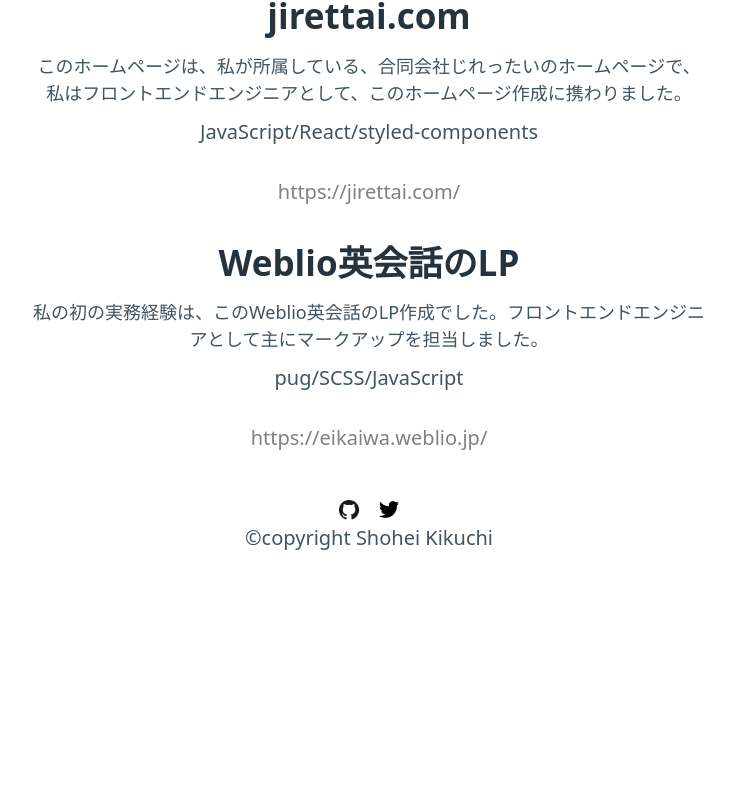
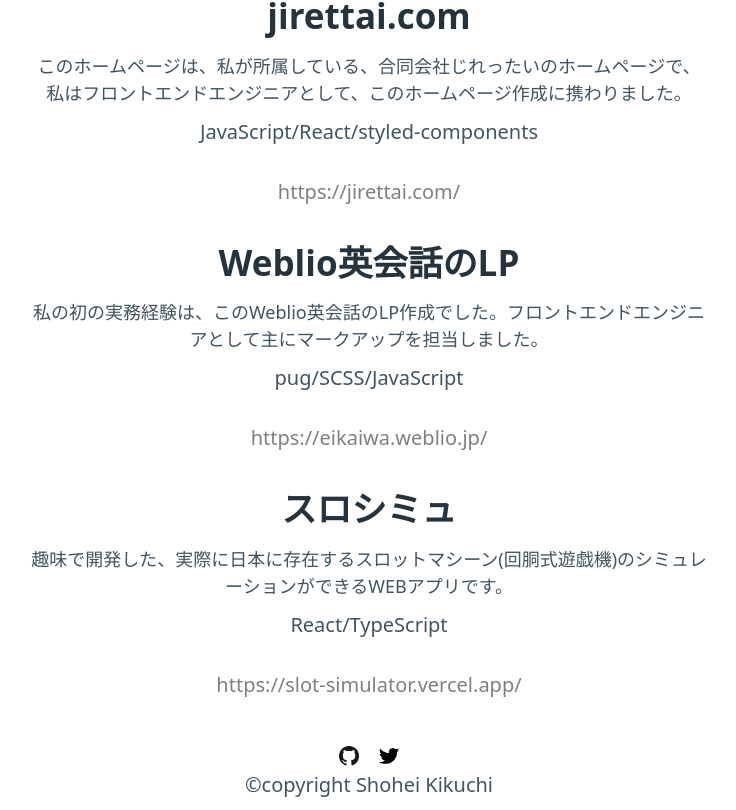
Before and after one commit to skikuchi7329/Portfolio, a Next.js app: page / in a window 1280 px wide. Shown: the part 2197-3007 px from the top of the page, without its empty margins (271-1007 px from the left). Before the commit the page ends 2760 px from the top, so only its background shows below. Built offline with nearby package versions, Linux system fonts and the light colour scheme.

Commit message:
chore: Add data

```diff
--- a/src/data/index.ts
+++ b/src/data/index.ts
@@ -22,7 +22,13 @@
     content: '私の初の実務経験は、このWeblio英会話のLP作成でした。フロントエンドエンジニアとして主にマークアップを担当しました。',
     language: 'pug/SCSS/JavaScript',
     link: 'https://eikaiwa.weblio.jp/',
-  }
+  },
+  {
+    title: 'スロシミュ',
+    content: '趣味で開発した、実際に日本に存在するスロットマシーン(回胴式遊戯機)のシミュレーションができるWEBアプリです。',
+    language: 'React/TypeScript',
+    link: 'https://slot-simulator.vercel.app/',
+  },
 ]
 
 export const careerData = [
```
